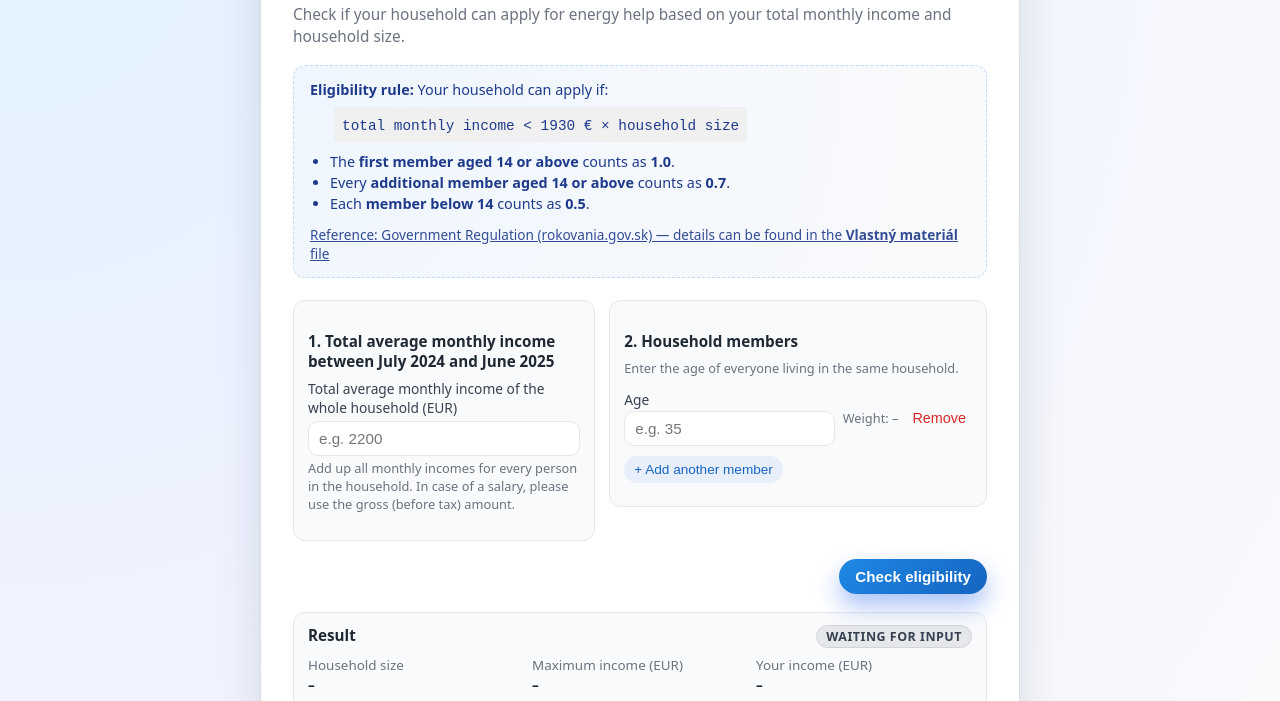
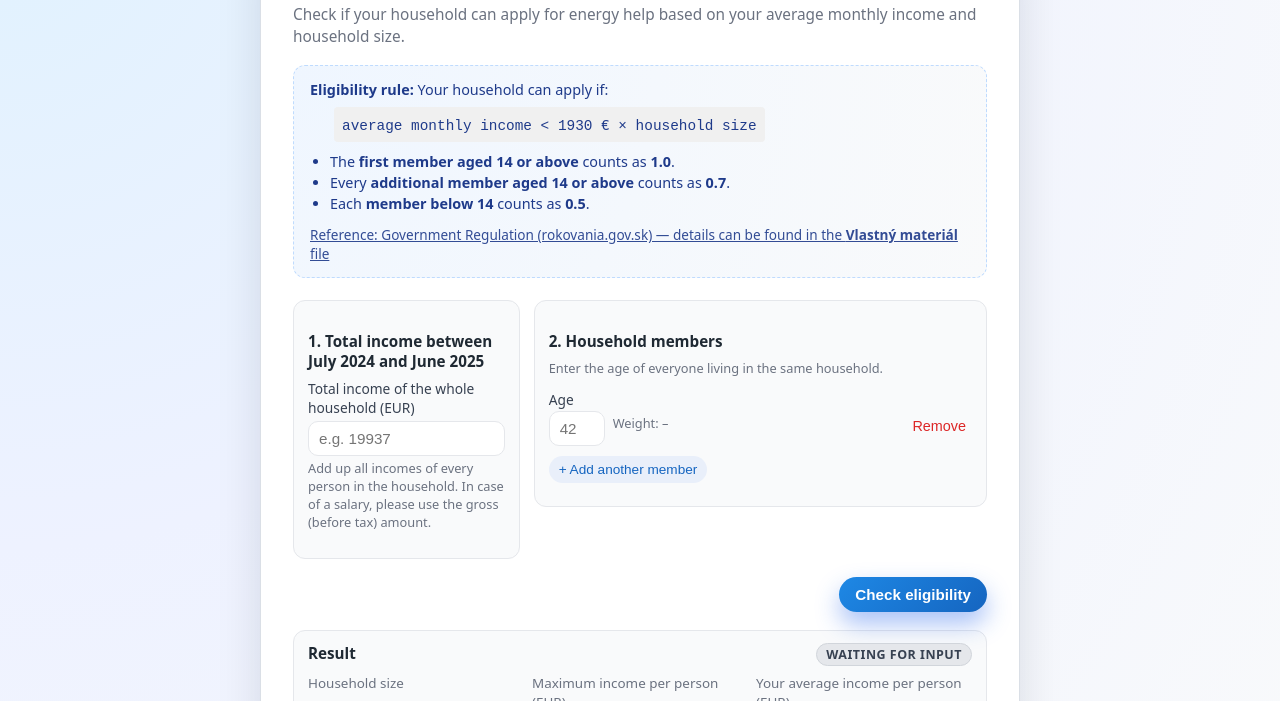
Before and after one commit to kalosisz/slov-energy, a plain HTML site: page index.html in a window 1280 px wide. Shown: the part 92-793 px from the top of the page. Drawn offline with Linux system fonts and the light colour scheme.

Commit message:
feat: yearly income base and styling

```diff
--- a/index.html
+++ b/index.html
@@ -116,7 +116,7 @@
 
       @media (min-width: 640px) {
         .form-grid {
-          grid-template-columns: 1.2fr 1.5fr;
+          grid-template-columns: 1fr 2fr;
           align-items: flex-start;
         }
       }
@@ -152,6 +152,7 @@
 
       input[type="number"] {
         -moz-appearance: textfield;
+        appearance: textfield;
       }
 
       .field-note {
@@ -183,9 +184,9 @@
 
       .member-row {
         display: grid;
-        grid-template-columns: minmax(0, 1fr) auto auto;
+        grid-template-columns: auto minmax(200px, 1fr) auto;
         gap: 8px;
-        align-items: center;
+        align-items: start;
       }
 
       .member-row label {
@@ -198,10 +199,18 @@
         gap: 2px;
       }
 
+      .age-input input[type="number"] {
+        width: 3.5rem;
+      }
+
       .member-weight {
         font-size: 0.8rem;
         color: var(--text-muted);
         white-space: nowrap;
+        min-width: 0;
+        overflow: hidden;
+        text-overflow: ellipsis;
+        margin-top: 1.5rem;
       }
 
       .remove-btn {
@@ -212,6 +221,7 @@
         padding: 4px 6px;
         font-size: 0.9rem;
         border-radius: 999px;
+        margin-top: 1.5rem;
       }
 
       .remove-btn:hover {
@@ -335,9 +345,16 @@
         font-size: 0.84rem;
       }
 
+      .results-grid > div {
+        display: flex;
+        flex-direction: column;
+      }
+
       .stat-label {
         color: var(--text-muted);
         margin-bottom: 2px;
+        line-height: 1.4;
+        height: 3em;
       }
 
       .stat-value {
@@ -373,14 +390,14 @@
           <h1 id="main-title" class="title">Energy Help Eligibility</h1>
           <p class="subtitle">
             Check if your household can apply for energy help based on your
-            total monthly income and household size.
+            average monthly income and household size.
           </p>
         </header>
 
         <section class="rules" aria-label="Eligibility rules">
           <div><strong>Eligibility rule:</strong> Your household can apply if:</div>
           <div class="formula">
-            <code>total monthly income &lt; 1930 € × household size</code>
+            <code>average monthly income &lt; 1930 € × household size</code>
           </div>
           <ul>
             <li>The <strong>first member aged 14 or above</strong> counts as <strong>1.0</strong>.</li>
@@ -394,18 +411,18 @@
 
         <div class="form-grid">
           <section class="income-card" aria-label="Income input">
-            <h2 class="section-title">1. Total average monthly income between July 2024 and June 2025</h2>
-            <label for="income-input">Total average monthly income of the whole household (EUR)</label>
+            <h2 class="section-title">1. Total income between July 2024 and June 2025</h2>
+            <label for="income-input">Total income of the whole household (EUR)</label>
             <input
               id="income-input"
               type="number"
               min="0"
               step="0.01"
-              placeholder="e.g. 2200"
+              placeholder="e.g. 19937"
               inputmode="decimal"
             />
             <p class="field-note">
-              Add up all monthly incomes for every person in the household. In case of a salary,
+              Add up all incomes of every person in the household. In case of a salary,
               please use the gross (before tax) amount.
             </p>
             <p id="income-error" class="error" aria-live="polite"></p>
@@ -441,11 +458,11 @@
               <div id="stat-size" class="stat-value">–</div>
             </div>
             <div>
-              <div class="stat-label">Maximum income (EUR)</div>
+              <div class="stat-label">Maximum income per person (EUR)</div>
               <div id="stat-max-income" class="stat-value">–</div>
             </div>
             <div>
-              <div class="stat-label">Your income (EUR)</div>
+              <div class="stat-label">Your average income per person (EUR)</div>
               <div id="stat-income" class="stat-value">–</div>
             </div>
           </div>
@@ -497,7 +514,7 @@
         input.min = "0";
         input.max = "120";
         input.step = "1";
-        input.placeholder = "e.g. 35";
+        input.placeholder = "42";
         input.value = initialAge;
 
         ageWrapper.appendChild(label);
@@ -610,10 +627,10 @@
         resultPill.className = "pill pill-neutral";
       }
 
-      function updateResults({ size, maxIncome, income, eligible }) {
+      function updateResults({ size, maxIncomePerPerson, averageIncomePerPerson, eligible }) {
         statSize.textContent = size.toFixed(2);
-        statMaxIncome.textContent = formatMoney(maxIncome);
-        statIncome.textContent = formatMoney(income);
+        statMaxIncome.textContent = formatMoney(maxIncomePerPerson);
+        statIncome.textContent = formatMoney(averageIncomePerPerson);
 
         if (eligible) {
           resultMessage.textContent =
@@ -673,10 +690,12 @@
           return;
         }
 
-        const maxIncome = BASE_INCOME_PER_UNIT * size;
-        const eligible = income < maxIncome;
+        const monthlyIncome = income / 12;
+        const averageIncomePerPerson = monthlyIncome / size;
+        const maxIncomePerPerson = BASE_INCOME_PER_UNIT;
+        const eligible = averageIncomePerPerson < maxIncomePerPerson;
 
-        updateResults({ size, maxIncome, income, eligible });
+        updateResults({ size, maxIncomePerPerson, averageIncomePerPerson, eligible });
       }
 
       addMemberBtn.addEventListener("click", () => {
```
